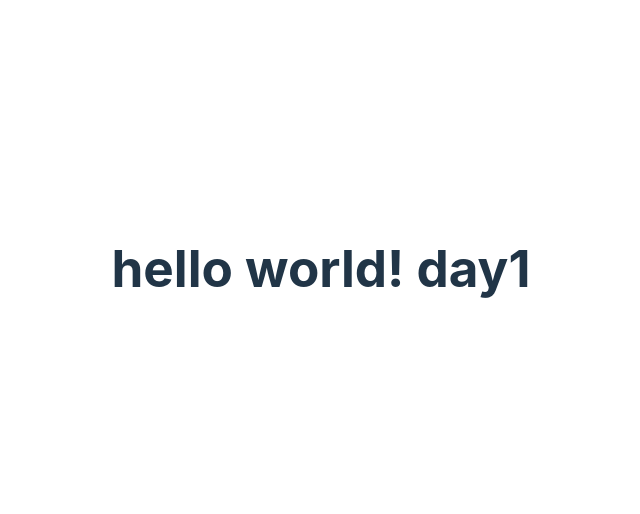
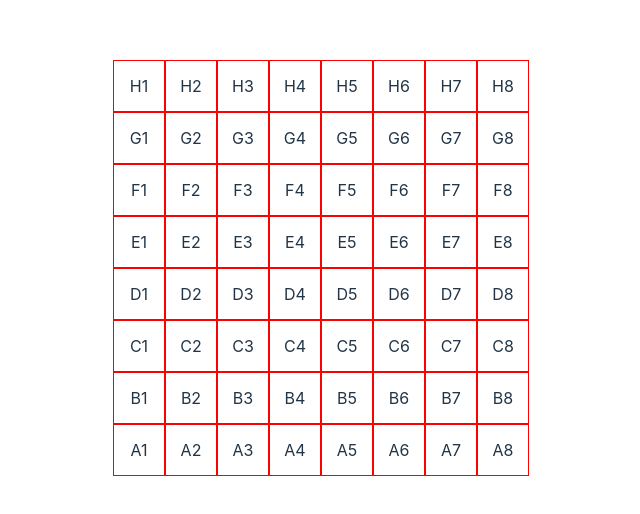
Before and after one commit to vhdcpatel/Chess-Game, a React (Vite) app in the folder frontend/: page / in a window 1280 px wide. Shown: the part 132-646 px from the top of the page, without its empty margins (319-959 px from the left). Built offline with nearby package versions, Linux system fonts and the light colour scheme.

Commit message:
Added the Square Mapping.

```diff
--- a/frontend/package.json
+++ b/frontend/package.json
@@ -4,7 +4,7 @@
   "version": "0.0.0",
   "type": "module",
   "scripts": {
-    "dev": "vite",
+    "dev": "console-ninja vite",
     "build": "tsc -b && vite build",
     "lint": "eslint . --ext ts,tsx --report-unused-disable-directives --max-warnings 0",
     "preview": "vite preview",
--- a/frontend/src/App.tsx
+++ b/frontend/src/App.tsx
@@ -1,11 +1,12 @@
 import './App.css'
+import ChessBoard from './components/chessBoard/ChessBoard'
 
 function App() {
 
 
   return (
     <div>
-      <h1>hello world! day1</h1>
+      <ChessBoard/>
     </div>
   )
 }
--- /dev/null
+++ b/frontend/src/components/chessBoard/ChessBoard.tsx
@@ -0,0 +1,36 @@
+import React from 'react'
+import Square from '../square/Square';
+
+const RANKS = ['A', 'B', 'C', 'D', 'E', 'F', 'G', 'H'];
+const FILES = [1, 2, 3, 4, 5, 6, 7, 8];
+
+interface ChessBoardProps {
+
+}
+
+const ChessBoard: React.FC<ChessBoardProps> = (props) => {
+    const {} = props;
+
+
+    return (
+        <React.Fragment>
+            <div style={{display: 'flex', flexDirection: 'column', justifyContent: 'center', alignItems: 'center'}}>
+                {RANKS.reverse().map((rank) => {
+                    return (
+                        <div key={rank} style={{display: 'flex', flexDirection: 'row'}}>
+                            {FILES.map((file) => {
+                              console.log(rank, file);
+                                return (
+                                  <Square key={(rank+file)} rank={rank} file={String(file)}/>
+                                );
+                            })}
+                        </div>
+                    );
+                })}
+            </div>
+
+        </React.Fragment>
+    );
+};
+
+export default ChessBoard;
--- /dev/null
+++ b/frontend/src/components/square/Square.tsx
@@ -0,0 +1,20 @@
+import React from 'react';
+
+interface SquareProps {
+  rank: string;
+  file: string;
+}
+
+const Square: React.FC<SquareProps> = (props) => {
+  const {rank,file } = props;
+
+  return (
+    <React.Fragment>
+      <div style={{ width: '50px', height: '50px', display: 'flex', justifyContent: 'center', alignItems: 'center', border:'1px solid red' }}>
+        {rank}{file}
+      </div>
+    </React.Fragment>
+  );
+};
+
+export default Square;
--- a/frontend/src/main.tsx
+++ b/frontend/src/main.tsx
@@ -4,7 +4,7 @@ import App from './App.tsx'
 import './index.css'
 
 ReactDOM.createRoot(document.getElementById('root')!).render(
-  <React.StrictMode>
+  // <React.StrictMode>
     <App />
-  </React.StrictMode>,
+  // </React.StrictMode>,
 )
```
Also changed, not shown: frontend/src/components/chessBoard/chessBoard.module.css (added).
